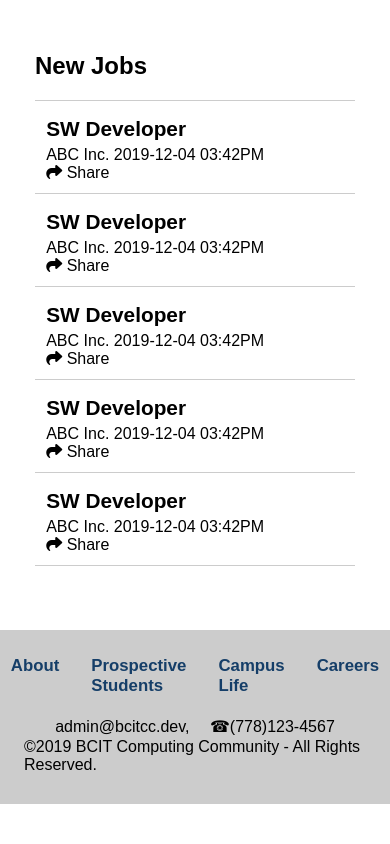
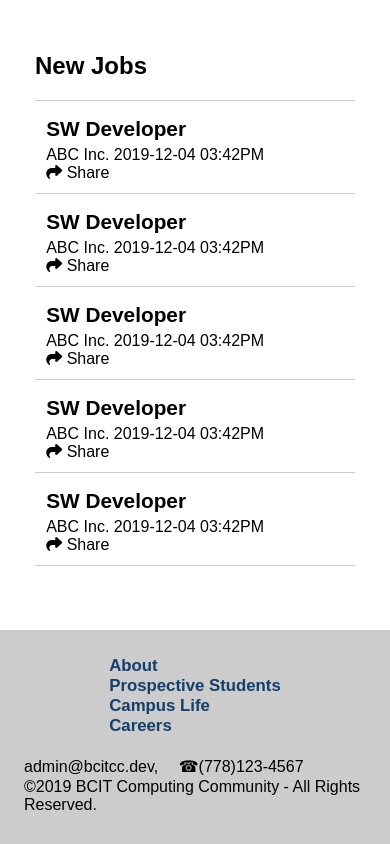
Before and after one commit to chillinYoung/bcit-comp1850-final, a plain HTML site: page index.html in a window 390 px wide. Shown: the part 2647-3491 px from the top of the page. Before the commit the page ends 3451 px from the top, so only its background shows below. Drawn offline with Linux system fonts and the light colour scheme.

Commit message:
Update responsive.css

```diff
--- a/css/responsive.css
+++ b/css/responsive.css
@@ -168,15 +168,17 @@
 
   .footer-nav {
     display: flex;
+    flex-direction: column;
     justify-content: space-between;
+    align-items: flex-start;
   }
 
   .footer-nav li {
-  padding: 0 1rem;
+  padding: 0;
   }
 
   .footer-info {
-    align-items: center;
+    align-items: flex-start;
     width: 100%;
     margin-top: 1.3rem;
   }
```
